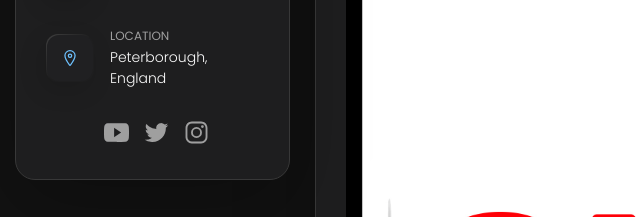
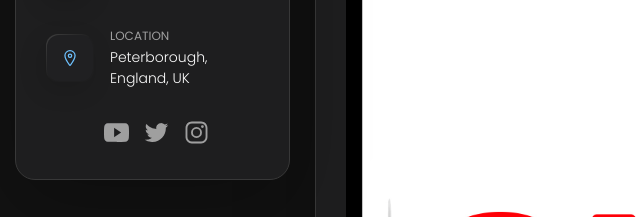
Before and after one commit to ItsOliB/OliverBottomley.github.io, a plain HTML site: page pages/little-white-lies.html in a window 1280 px wide. Shown: the part 397-614 px from the top of the page, 25-665 px from the left. Drawn offline with nearby package versions, Linux system fonts and the light colour scheme.

Commit message:
Test
Test

```diff
--- a/pages/little-white-lies.html
+++ b/pages/little-white-lies.html
@@ -101,7 +101,7 @@
             <div class="contact-info">
               <p class="contact-title">Location</p>
 
-              <address>Peterborough, England</address>
+              <address>Peterborough, England, UK</address>
             </div>
 
           </li>
```
